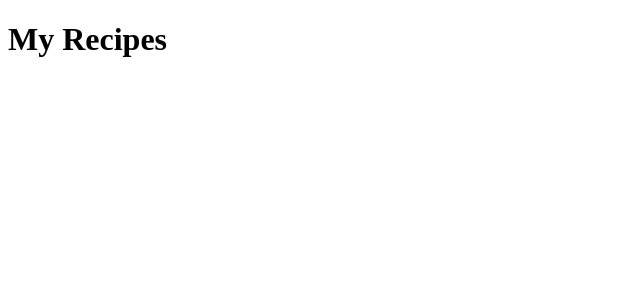
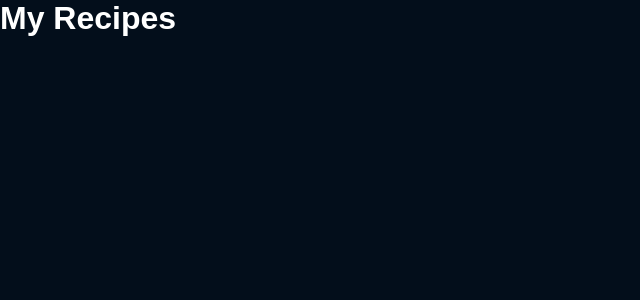
Before and after one commit to dd11ace/recipe_app, a Vue app: page / in a window 1280 px wide. Shown: the top 300 px of the page, without its empty margins (0-640 px from the left). Built offline with nearby package versions, Linux system fonts and the light colour scheme.

Commit message:
body basic styles

```diff
--- a/src/App.vue
+++ b/src/App.vue
@@ -3,5 +3,33 @@
 </template>
 
 <style>
+* {
+  margin: 0;
+  padding: 0;
+  box-sizing: border-box;
+  font-family: 'Fira Sans', sans-serif;
+}
 
+body {
+  background-color: #030e1b;
+  color: #fff;
+}
+
+a {
+  color: #2aeb74;
+  text-decoration: none;
+}
+
+button {
+  appearance: none;
+  border: none;
+  background: none;
+  cursor: pointer;
+
+  background-color: #2aeb74;
+  font-size: 1.125rem;
+  color: #030e1b;
+  padding: 0.5rem 1rem;
+  border-radius: 0.5rem;
+}
 </style>
```
